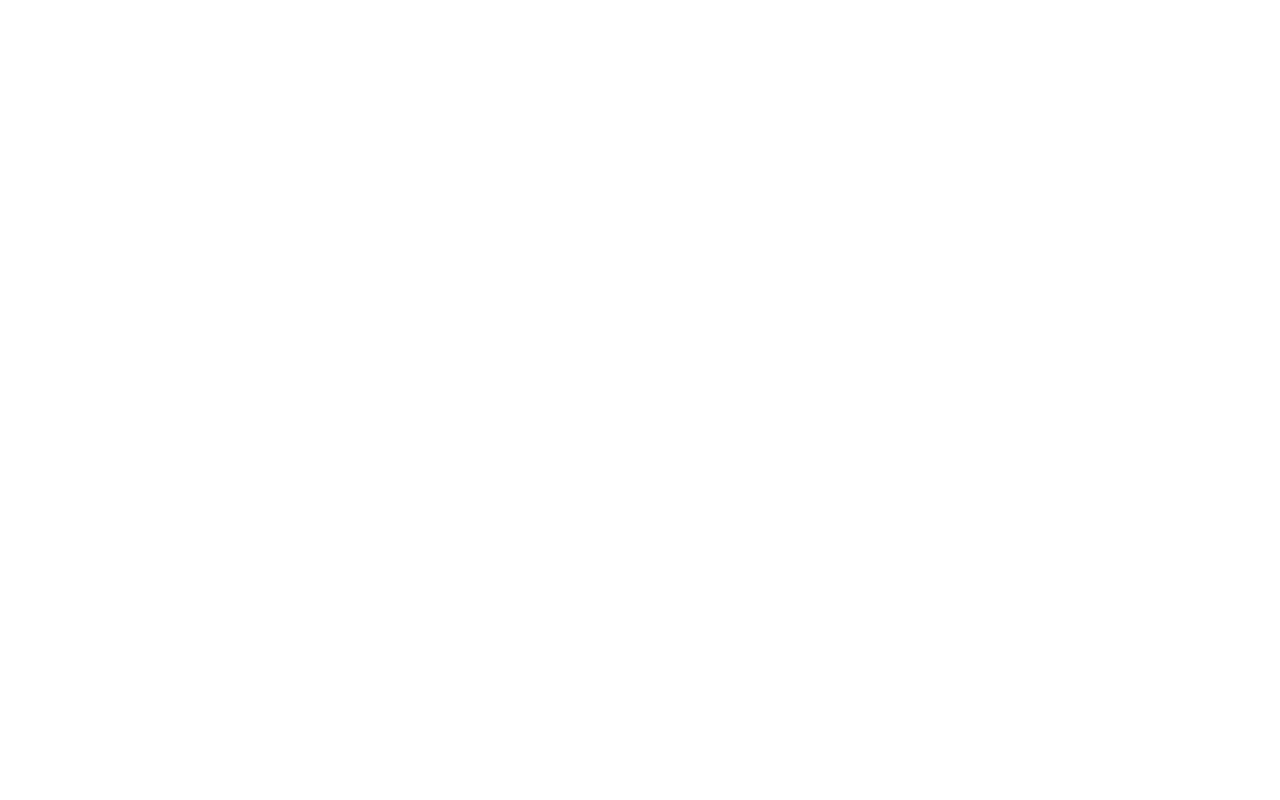
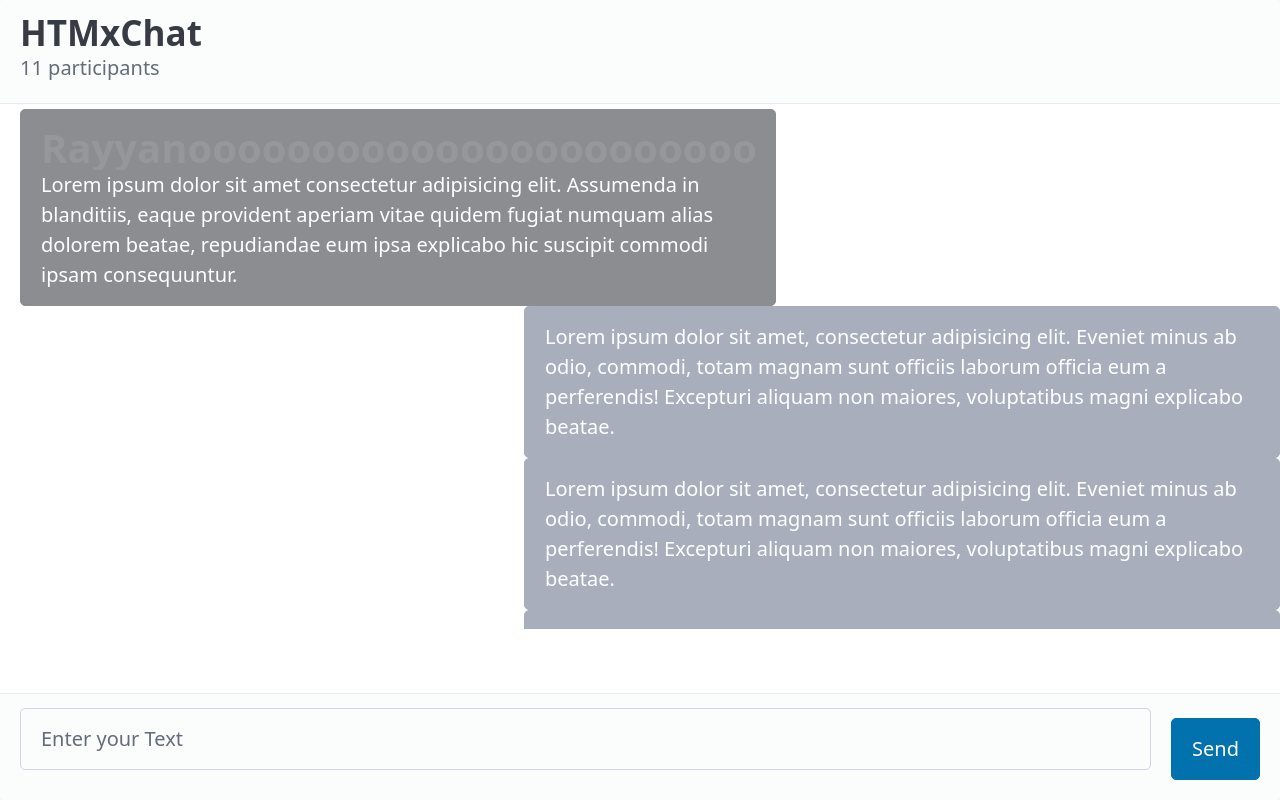
Before and after one commit to RayyanNafees/htmxchat, a plain HTML site: page pb_public/index.html in a window 1280 px wide. Drawn offline with nearby package versions, Linux system fonts and the light colour scheme.

Commit message:
Chat UI completed

```diff
--- /dev/null
+++ b/pb_public/chat.css
@@ -0,0 +1,95 @@
+.msgbox {
+  display: flex;
+  flex-direction: column;
+  height: 100vh;
+  overflow: hidden;
+  padding-right: 0;
+  /*
+  height: 100%;
+  width: 100%; */
+}
+
+.msgbox > header {
+  padding-bottom: 0;
+  position: sticky;
+  margin-bottom: 5px;
+}
+
+.msgbox > footer {
+  position: absolute;
+  bottom: 0;
+  left: 0;
+  right: 0;
+  margin: 0 auto;
+  margin-top: 5px;
+  padding-bottom: 0.5rem;
+}
+
+.chatarea {
+  display: flex;
+  flex-direction: column;
+  overflow-y: scroll;
+  height: 70vh;
+
+  padding-top: 0;
+  padding-right: var(--spacing);
+
+  & {
+    scrollbar-width: thin;
+    &::-webkit-scrollbar {
+      background: transparent;
+      width: 10px;
+    }
+
+    &::-webkit-scrollbar-thumb {
+      background: #11191f;
+      -webkit-border-radius: 1ex;
+    }
+  }
+}
+
+@media (min-width: 992px) {
+  .chatarea {
+    height: 65vh;
+  }
+}
+
+.received > hgroup.name {
+  margin: 0;
+  text-overflow: ellipsis;
+  white-space: nowrap;
+  overflow: hidden;
+}
+
+.sent > hgroup.name {
+  display: none;
+}
+
+.msg {
+  max-width: 60%;
+  width: max-content;
+  word-wrap: break-word;
+  text-align: left;
+}
+
+.sent {
+  align-self: flex-end;
+}
+
+.received {
+  align-self: flex-start;
+}
+
+.inputbox {
+  display: flex;
+  justify-content: space-between;
+  align-items: center;
+  & input {
+    /* width:fit-content; */
+    margin-right: 1rem;
+  }
+  & button {
+    width: min-content;
+    margin-left: auto;
+  }
+}
--- a/pb_public/index.html
+++ b/pb_public/index.html
@@ -1,16 +1,58 @@
 <!DOCTYPE html>
 <html lang="en">
   <head>
-  <meta charset="UTF-8">
-  <meta name="viewport" content="width=device-width, initial-scale=1.0">
+    <meta charset="UTF-8" />
+    <meta name="viewport" content="width=device-width, initial-scale=1.0" />
     <title>HTMxChat</title>
-  <link rel="stylesheet" href="https://unpkg.com/@picocss/pico">
+    <link rel="stylesheet" href="https://unpkg.com/@picocss/pico" />
     <script src="https://unpkg.com/htmx.org"></script>
     <script src="https://unpkg.com/htmx.org/dist/ext/client-side-templates"></script>
     <script src="https://unpkg.com/handlebars/dist/handlebars.min.js"></script>
-
+    <link rel="stylesheet" href="./chat.css" />
   </head>
   <body>
-
+    <article style="margin: 0" class="msgbox">
+      <header>
+        <hgroup>
+          <h2>HTMxChat</h2>
+          <p>11 participants</p>
+        </hgroup>
+      </header>
+      <div class="chatarea">
+        <button class="msg received contrast" disabled>
+          <hgroup class="name">
+            <h1>Rayyanoooooooooooooooooooooooooooop</h1>
+          </hgroup>
+          Lorem ipsum dolor sit amet consectetur adipisicing elit. Assumenda in
+          blanditiis, eaque provident aperiam vitae quidem fugiat numquam alias
+          dolorem beatae, repudiandae eum ipsa explicabo hic suscipit commodi
+          ipsam consequuntur.
+        </button>
+        <button class="msg sent secondary" disabled>
+          Lorem ipsum dolor sit amet, consectetur adipisicing elit. Eveniet
+          minus ab odio, commodi, totam magnam sunt officiis laborum officia eum
+          a perferendis! Excepturi aliquam non maiores, voluptatibus magni
+          explicabo beatae.
+        </button>
+        <button class="msg sent secondary" disabled>
+          Lorem ipsum dolor sit amet, consectetur adipisicing elit. Eveniet
+          minus ab odio, commodi, totam magnam sunt officiis laborum officia eum
+          a perferendis! Excepturi aliquam non maiores, voluptatibus magni
+          explicabo beatae.
+        </button>
+        <button class="msg sent secondary" disabled>
+          Lorem ipsum dolor sit amet, consectetur adipisicing elit. Eveniet
+          minus ab odio, commodi, totam magnam sunt officiis laborum officia eum
+          a perferendis! Excepturi aliquam non maiores, voluptatibus magni
+          explicabo beatae.
+        </button>
+      </div>
+      <footer>
+        <div class="inputbox">
+          <input placeholder="Enter your Text" />
+          <button class="send">Send</button>
+        </div>
+      </footer>
+    </article>
   </body>
 </html>
```
Lines whose indentation alone changed are shown as unchanged.
